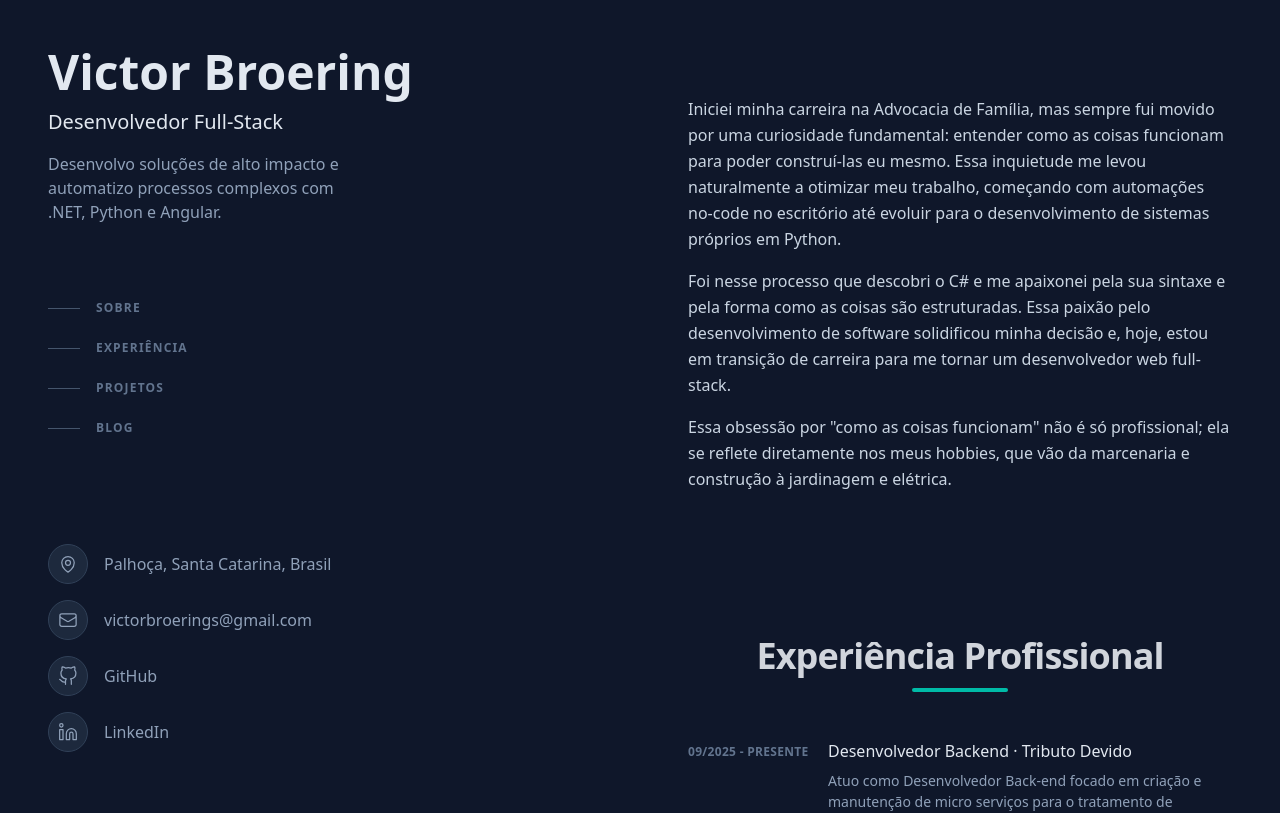
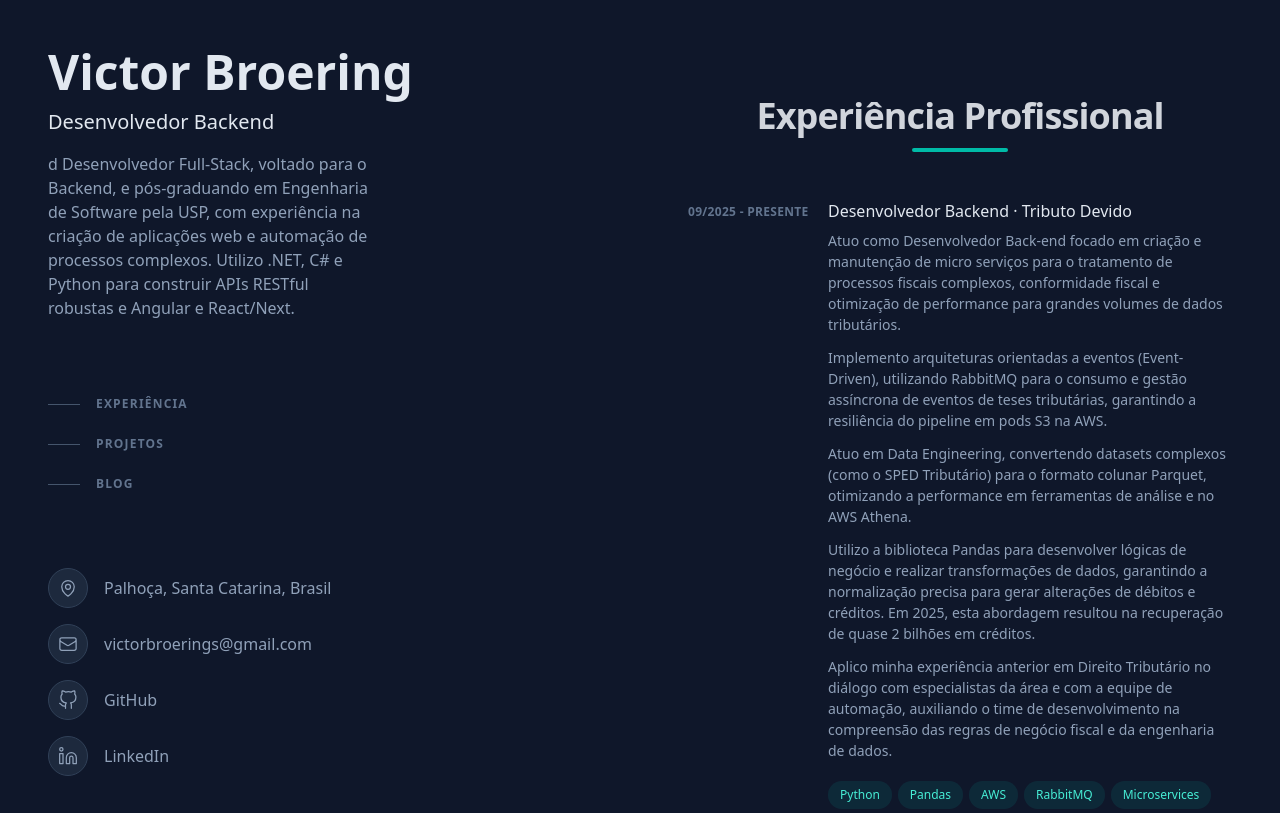
Before and after one commit to broeringvictor/portfolio, an Angular app: page / in a window 1280 px wide. Shown: the top 813 px of the page. Built offline with nearby package versions, Linux system fonts and the light colour scheme; no server answers.

Commit message:
Remove "sobre" section and all related components

```diff
--- a/src/app/app.html
+++ b/src/app/app.html
@@ -5,7 +5,6 @@
   </header>
 
   <main class="lg:w-1/2 p-6 lg:py-24 lg:px-12">
-    <app-sobre></app-sobre>
     <app-experiencia></app-experiencia>
     <app-projetos></app-projetos>
 
--- a/src/app/app.ts
+++ b/src/app/app.ts
@@ -1,6 +1,5 @@
 import { Component } from '@angular/core';
 import { Broering } from "./components/broering/broering";
-import { Sobre } from "./components/sobre/sobre";
 import { Experiencia } from "./components/experiencia/experiencia";
 import { Projetos } from "./components/projetos/projetos";
 import { Blog } from "./components/blog/blog";
@@ -9,7 +8,7 @@ import { Blog } from "./components/blog/blog";
 @Component({
   selector: 'app-root',
   standalone: true,
-  imports: [Broering, Sobre, Experiencia, Projetos, Blog],
+  imports: [Broering, Experiencia, Projetos, Blog],
   templateUrl: './app.html',
   styleUrl: './app.css'
 })
--- a/src/app/components/broering/broering.html
+++ b/src/app/components/broering/broering.html
@@ -3,20 +3,16 @@
   <div>
     <div class="victor-broering mb-16">
       <h1 class="text-4xl font-bold text-slate-200 sm:text-5xl">Victor Broering</h1>
-      <h2 class="mt-3 text-lg font-medium text-slate-200 sm:text-xl">Desenvolvedor Full-Stack</h2>
+      <h2 class="mt-3 text-lg font-medium text-slate-200 sm:text-xl">Desenvolvedor Backend</h2>
       <p class="mt-4 max-w-xs leading-normal text-slate-400">
-        Desenvolvo soluções de alto impacto e automatizo processos complexos com .NET, Python e Angular.
+d        Desenvolvedor Full-Stack, voltado para o Backend, e pós-graduando em Engenharia de Software pela USP,
+        com experiência na criação de aplicações web e automação de processos complexos.
+        Utilizo .NET, C# e Python para construir APIs RESTful robustas e Angular e React/Next.
       </p>
     </div>
 
     <nav class="nav" aria-label="clique para navegar">
       <ul class="mt-16 w-max">
-        <li>
-          <a class="group flex items-center py-3" href="#sobre">
-            <span class="nav-indicator mr-4 h-px w-8 bg-slate-600 transition-all group-hover:w-16 group-hover:bg-slate-200 group-focus-visible:w-16 group-focus-visible:bg-slate-200"></span>
-            <span class="nav-text text-xs font-bold uppercase tracking-widest text-slate-500 group-hover:text-slate-200 group-focus-visible:text-slate-200">Sobre</span>
-          </a>
-        </li>
         <li>
           <a class="group flex items-center py-3" href="#experiencia">
             <span class="nav-indicator mr-4 h-px w-8 bg-slate-600 transition-all group-hover:w-16 group-hover:bg-slate-200 group-focus-visible:w-16 group-focus-visible:bg-slate-200"></span>
--- a/src/app/components/sobre/sobre.html
+++ /dev/null
@@ -1,14 +0,0 @@
-<section id="sobre" class="mb-16 scroll-mt-24 md:mb-24 lg:mb-36 lg:scroll-mt-24" aria-label="Sobre mim">
-
-    <div>
-        <p class="mb-4 leading-relaxed text-slate-300">
-            Iniciei minha carreira na Advocacia de Família, mas sempre fui movido por uma curiosidade fundamental: entender como as coisas funcionam para poder construí-las eu mesmo. Essa inquietude me levou naturalmente a otimizar meu trabalho, começando com automações no-code no escritório até evoluir para o desenvolvimento de sistemas próprios em Python.
-        </p>
-        <p class="mb-4 leading-relaxed text-slate-300">
-            Foi nesse processo que descobri o C# e me apaixonei pela sua sintaxe e pela forma como as coisas são estruturadas. Essa paixão pelo desenvolvimento de software solidificou minha decisão e, hoje, estou em transição de carreira para me tornar um desenvolvedor web full-stack.
-        </p>
-        <p class="leading-relaxed text-slate-300">
-            Essa obsessão por "como as coisas funcionam" não é só profissional; ela se reflete diretamente nos meus hobbies, que vão da marcenaria e construção à jardinagem e elétrica.
-        </p>
-    </div>
-</section>
```
Also changed, not shown: src/app/components/sobre/sobre.ts (deleted, +0 -12 lines), src/app/components/sobre/sobre.css (deleted), 2 other files (tests, documents, lock files or other folders).
